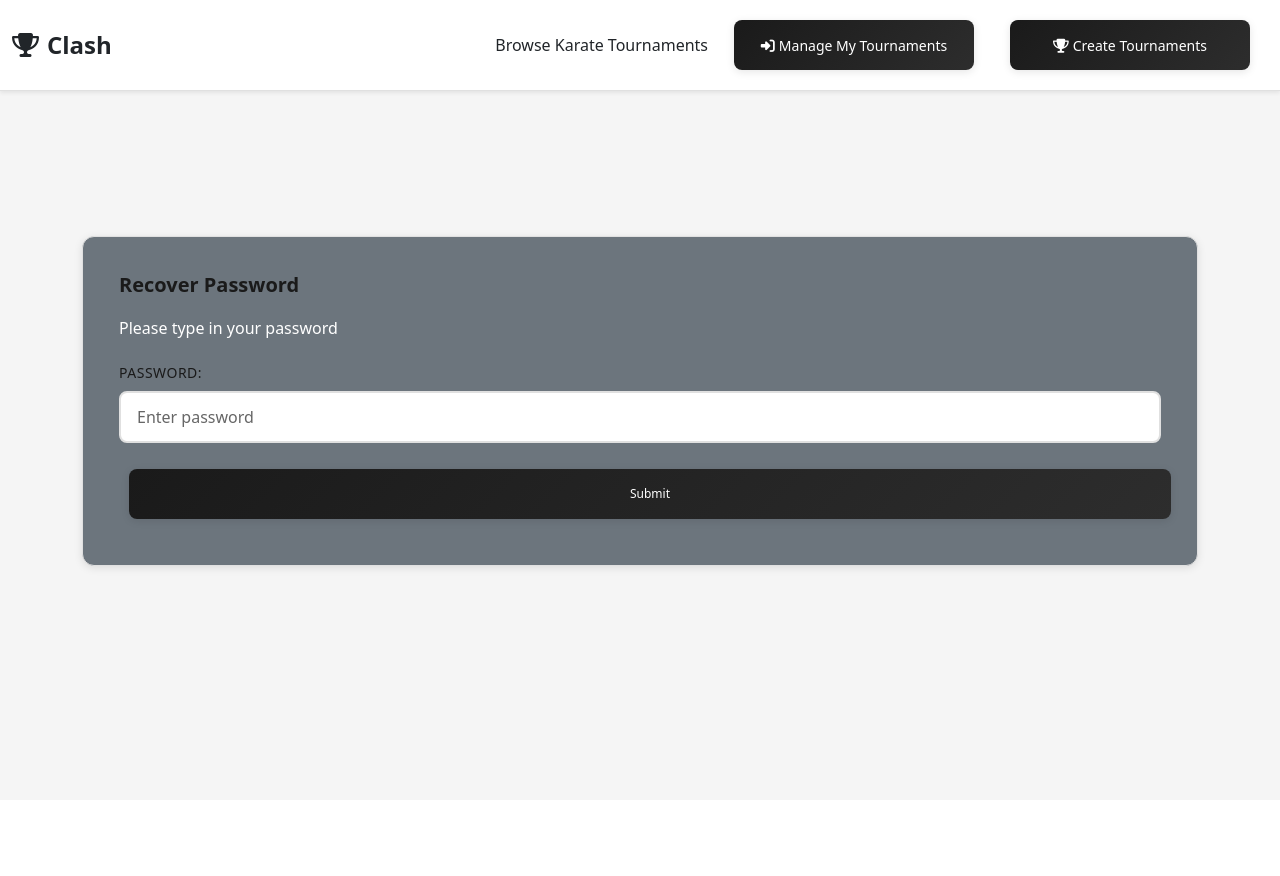
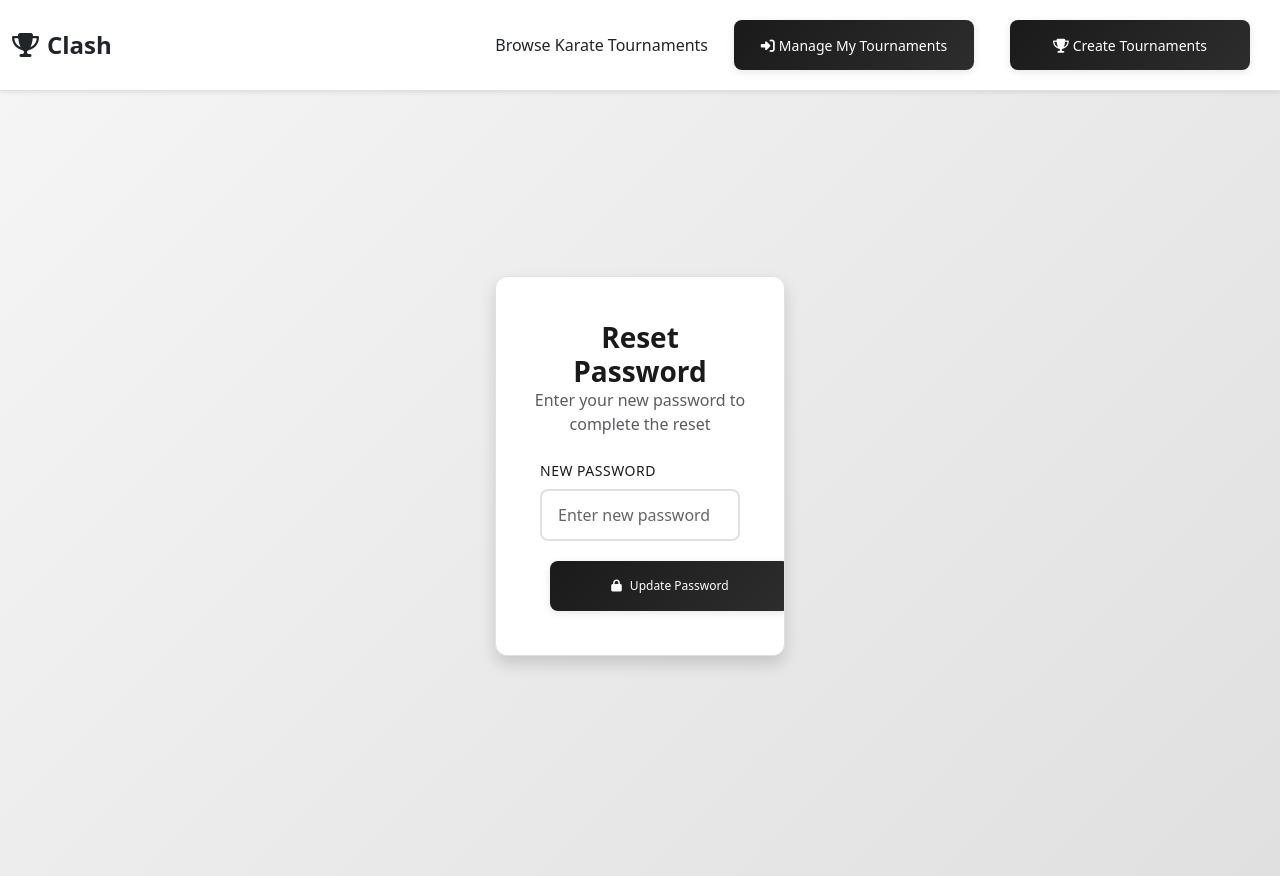
Before and after one commit to Futuredakster/New-clash-frontend, a React (Create React App) app: page /ForgotPass in a window 1280 px wide. Before the commit the page ends 800 px from the top, so only its background shows below. Built offline with nearby package versions, Linux system fonts and the light colour scheme.

Commit message:
rever password form updated

```diff
--- a/src/Pages/auth/ForgotPass.js
+++ b/src/Pages/auth/ForgotPass.js
@@ -3,7 +3,7 @@ import { useLocation, useNavigate } from 'react-router-dom';
 import { Formik, Form, Field, ErrorMessage } from "formik";
 import * as Yup from "yup";
 import axios from "axios";
-import { Container, Card, Button } from "react-bootstrap";
+import { Container, Row, Col, Card } from "react-bootstrap";
 import { link } from '../../constant';
 
 const ForgotPass = () => {
@@ -48,11 +48,16 @@ const ForgotPass = () => {
     };
 
     return (
-        <Container style={{ marginTop: "20vh" }}>
-            <Card bg="secondary" text="white">
-                <Card.Body>
-                    <h4 className="card-title">Recover Password</h4>
-                    <p className="card-text">Please type in your password</p>
+        <Container fluid className="min-vh-100 d-flex align-items-center justify-content-center" style={{background: 'linear-gradient(135deg, #f5f5f5 0%, #e0e0e0 100%)'}}>
+            <Row className="w-100 justify-content-center">
+                <Col xs={12} sm={8} md={6} lg={4} xl={3}>
+                    <div className="fade-in">
+                        <Card className="card-modern shadow">
+                            <Card.Header className="text-center bg-white border-0 pt-4 pb-2">
+                                <h3 className="mb-0 fw-bold" style={{color: 'var(--dark-grey)'}}>Reset Password</h3>
+                                <p className="text-muted mb-0">Enter your new password to complete the reset</p>
+                            </Card.Header>
+                            <Card.Body className="px-4 pb-4">
                                 <Formik
                                     initialValues={initialValues}
                                     onSubmit={onSubmit}
@@ -61,27 +66,35 @@ const ForgotPass = () => {
                                 >
                                     {(formik) => (
                                         <Form>
-                                <div className="mb-3">
-                                    <label htmlFor="password" className="form-label">
-                                        Password:
-                                    </label>
-                                    <ErrorMessage name="password" component="div" className="text-danger" />
+                                            <div className="form-group-modern">
+                                                <label className="form-label-modern">New Password</label>
+                                                <ErrorMessage name="password" component="div" className="text-danger small mb-2" />
                                                 <Field
                                                     type="password"
                                                     id="password"
                                                     name="password"
-                                        placeholder="Enter password"
-                                        className="form-control"
+                                                    placeholder="Enter new password"
+                                                    className="form-control-modern"
                                                 />
                                             </div>
-                                <Button type="submit" variant="primary" disabled={formik.isSubmitting}>
-                                    Submit
-                                </Button>
+                                            <div className="d-grid gap-2">
+                                                <button
+                                                    type="submit"
+                                                    className="btn btn-modern"
+                                                    disabled={formik.isSubmitting}
+                                                >
+                                                    <i className="fas fa-lock me-2"></i>
+                                                    {formik.isSubmitting ? 'Updating...' : 'Update Password'}
+                                                </button>
+                                            </div>
                                         </Form>
                                     )}
                                 </Formik>
                             </Card.Body>
                         </Card>
+                    </div>
+                </Col>
+            </Row>
         </Container>
     );
 };
--- a/src/components/RecoverPassword.js
+++ b/src/components/RecoverPassword.js
@@ -28,7 +28,7 @@ export const RecoverPassword = () => {
       if (response.data.error) {
         alert(response.data.error);
       } else {
-       alert( response.data.message)
+        alert(response.data.message || "Password recovery email sent successfully!");
       }
     } catch (error) {
       console.error("Error:", error.response ? error.response.data : error.message);
```
Lines whose indentation alone changed are shown as unchanged.
